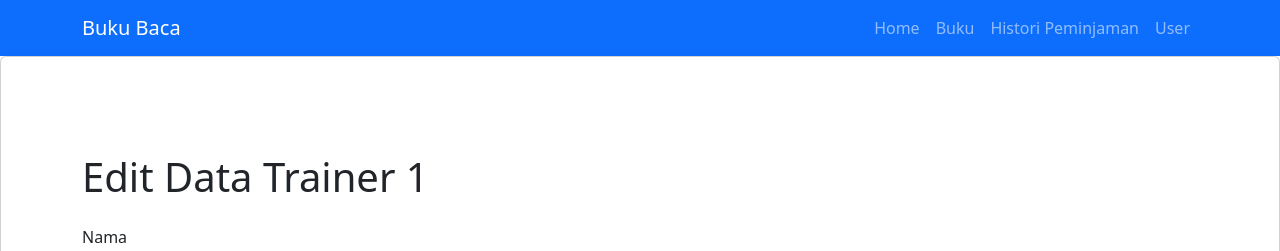
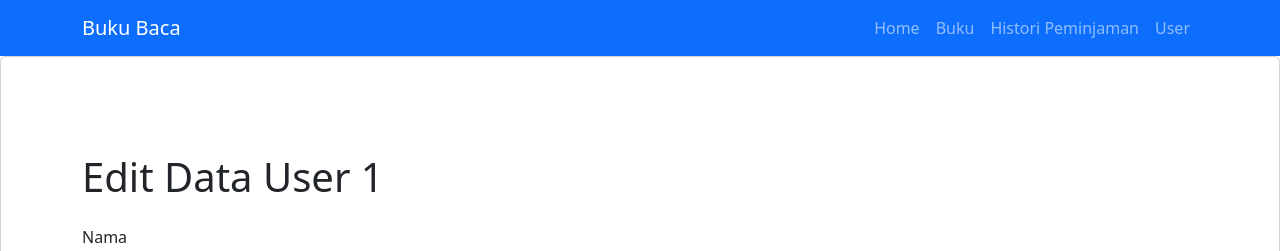
Before and after one commit to zvn7/bukubaca, a React (Create React App) app: page /users/edit/1 in a window 1280 px wide. Shown: the top 251 px of the page. Built offline with nearby package versions, Linux system fonts and the light colour scheme; no server answers.

Commit message:
Update UserEdit.js

```diff
--- a/src/pages/Users/UserEdit.js
+++ b/src/pages/Users/UserEdit.js
@@ -61,7 +61,7 @@ function UsersEdit() {
     <div className="card p-5 shadow">
       <div className="container mt-5">
         <div className="Title">
-          <h1>Edit Data Trainer {id}</h1>
+          <h1>Edit Data User {id}</h1>
         </div>
         <div className="conten mt-4">
           <form onSubmit={handleSubmit}>
```
